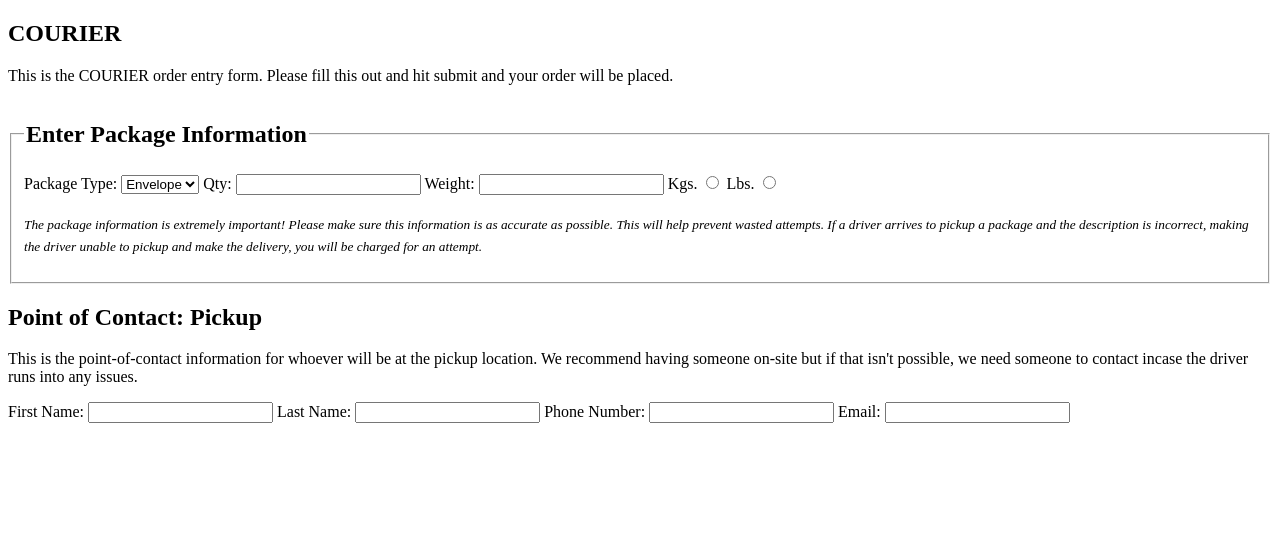
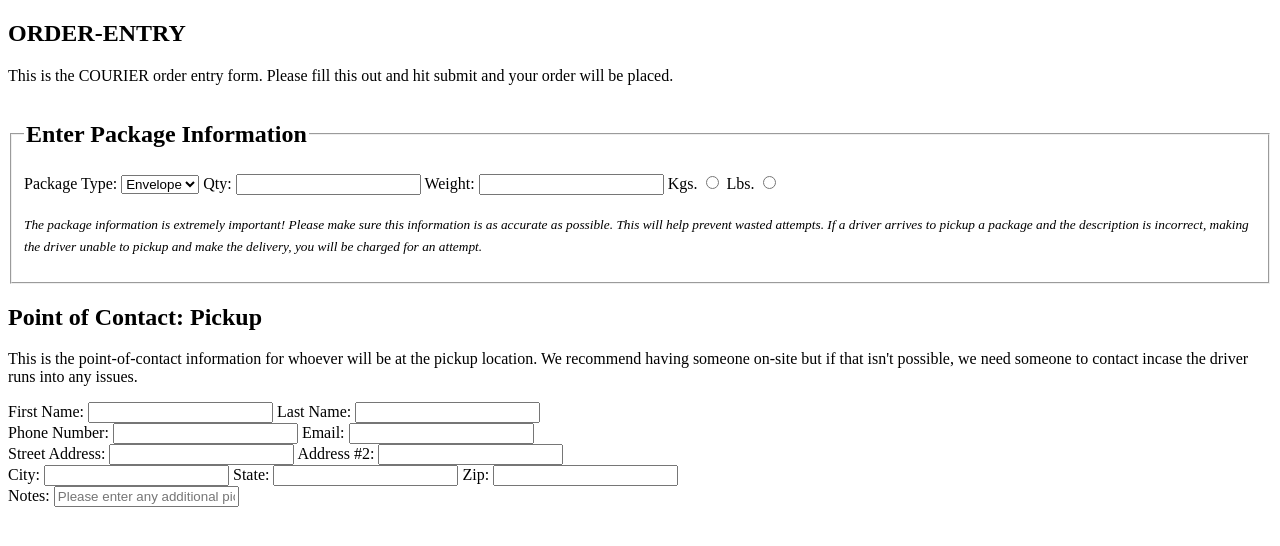
Before and after one commit to CMWolfe922/Scratch-Web-Development, a plain HTML site: page templates/orders.html in a window 1280 px wide. Drawn offline with Linux system fonts and the light colour scheme.

Commit message:
Added divs to breakup the address information so its not all inline

```diff
--- a/templates/orders.html
+++ b/templates/orders.html
@@ -10,7 +10,7 @@
     <section>
         <!-- PLACE PICTURE OF LOGO IN THIS SECTION -->
         <div>
-            <h1>COURIER</h1>
+            <h1>ORDER-ENTRY</h1>
             <p>This is the COURIER order entry form. Please fill this out and hit submit and your order will be placed.</p>
         </div>
     </section>
@@ -56,20 +56,30 @@
                 incase the driver runs into any issues.
             </p>
         </div>
-        <div>
-            <!-- Contact Info -->
+
+        <!-- Contact Info -->
+        <div class="contact-info" id="contact-name">
             <label for="pu-poc-fname">First Name: <input type="text" name="pu-poc-fname" id="PoC-fname"></label>
-
             <label for="pu-poc-lname">Last Name: <input type="text" name="pu-poc-lname" id="PoC-lname"></label>
-
+        </div>
+        <div class="contact-info" id="contact-phone-email">
             <label for="pu_number">Phone Number: <input type="tel" name="pu_number" id="PoC-phone_number"></label>
-
             <label for="pu_email">Email: <input type="email" name="pu_email" id="PoC-email"></label>
         </div>
 
+        <!-- Address Information for Pickup Location -->
         <div>
-            <!-- Address Information for Pickup Location -->
-
+            <label for="pickup-address" id="pickup-street-address">Street Address: <input type="text" name="street-address" id="pickup-address"></label>
+            <label for="pickup-address2" id="pickup-street-address2">Address #2: <input type="text" name="street-address2" id="pickup-address2"></label>
+        </div>
+        <div>
+            <label for="pickup-city" id="pickup-city">City: <input type="text" name="city" id="pickup-city"></label>
+            <label for="pickup-state" id="pickup-state">State: <input type="text" name="state" id="pickup-state"></label>
+            <label for="pickup-zip" id="pickup-zip">Zip: <input type="text" name="zip" id="pickup-zip"></label>
+        </div>
+        <!-- Pickup Notes: Notes about the pickup -->
+        <div>
+            <label for="pickup-notes">Notes: <input type="text" name="note-box" id="pickup-notes" placeholder="Please enter any additional pickup instructions here..."></label>
         </div>
     </form>
 </body>
```
